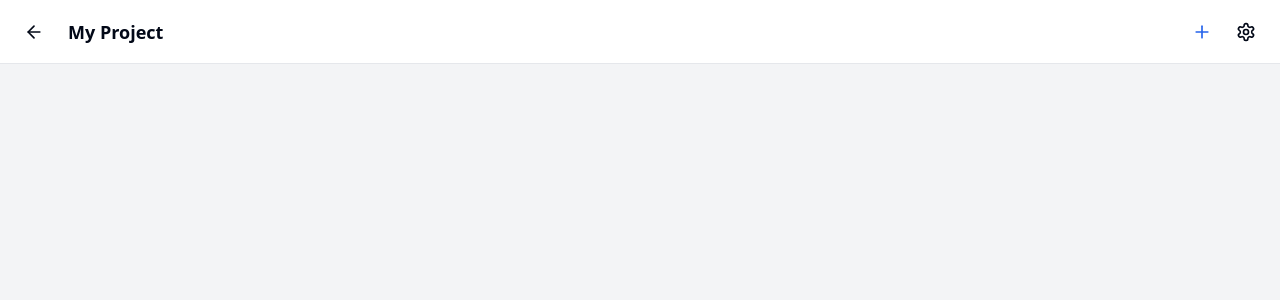
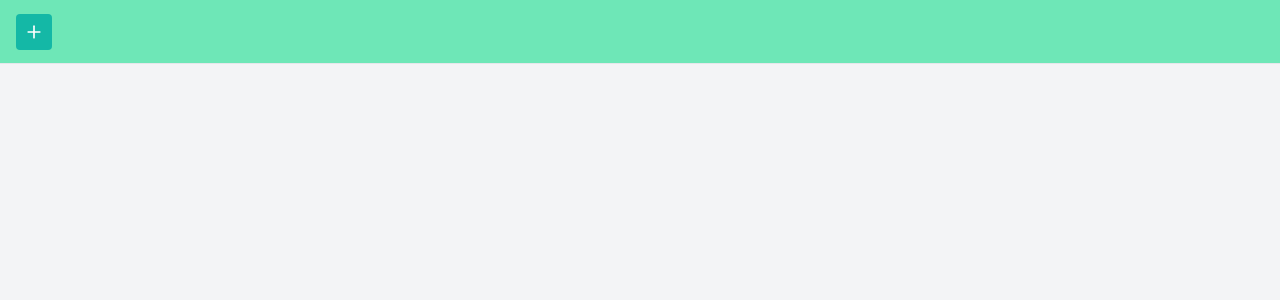
Before and after one commit to eftahtaddesse/simple-component-craft-10, a React (Vite) app: page / in a window 1280 px wide. Shown: the top 300 px of the page. Built offline with nearby package versions, Linux system fonts and the light colour scheme.

Commit message:
Visual edit in Lovable
Edited UI in Lovable

```diff
--- a/src/App.tsx
+++ b/src/App.tsx
@@ -1,4 +1,3 @@
-
 import { TopBar } from "./components/TopBar";
 import { CreateItemPopup } from "./components/CreateItemPopup";
 import { QueryClient, QueryClientProvider } from "@tanstack/react-query";
@@ -6,27 +5,19 @@ import { TooltipProvider } from "@/components/ui/tooltip";
 import { Toaster } from "@/components/ui/toaster";
 import { Toaster as Sonner } from "@/components/ui/sonner";
 import { useState } from "react";
-
 const queryClient = new QueryClient();
-
 const App = () => {
   const [isPopupOpen, setIsPopupOpen] = useState(false);
-
-  return (
-    <QueryClientProvider client={queryClient}>
+  return <QueryClientProvider client={queryClient}>
       <TooltipProvider>
         <div className="flex flex-col h-screen bg-gray-100">
           <TopBar onPlusClick={() => setIsPopupOpen(true)} />
-          <div className="flex-1 p-4">
-            {/* Main content area is now empty */}
-          </div>
+
           <CreateItemPopup open={isPopupOpen} onOpenChange={setIsPopupOpen} />
         </div>
         <Toaster />
         <Sonner />
       </TooltipProvider>
-    </QueryClientProvider>
-  );
+    </QueryClientProvider>;
 };
-
 export default App;
--- a/src/components/TopBar.tsx
+++ b/src/components/TopBar.tsx
@@ -22,24 +22,13 @@ export const TopBar = ({
       setIsEditing(false);
     }
   };
-  return <div className="bg-white h-16 border-b border-gray-200 flex items-center justify-between px-4">
-      <div className="flex items-center">
-        <button className="p-2 rounded-full hover:bg-gray-100">
-          <ArrowLeft size={20} />
-        </button>
-        <div className="ml-4">
-          {isEditing ? <input type="text" value={title} onChange={handleTitleChange} onBlur={handleTitleBlur} onKeyDown={handleKeyDown} className="font-semibold text-lg border-b border-blue-500 focus:outline-none" autoFocus /> : <h1 className="font-semibold text-lg cursor-pointer" onClick={handleTitleClick}>
-              {title}
-            </h1>}
-        </div>
-      </div>
+  return <div className="h-16 border-b border-gray-200 flex items-center justify-between px-4 bg-emerald-300">
+
       <div className="flex items-center gap-2">
-        <button className="p-2 rounded-full hover:bg-gray-100 text-blue-600" onClick={onPlusClick} aria-label="Create new item">
+        <button onClick={onPlusClick} aria-label="Create new item" className="p-2 bg-teal-500 hover:bg-teal-400 text-white rounded">
           <Plus size={20} />
         </button>
-        <button className="p-2 rounded-full hover:bg-gray-100">
-          <Settings size={20} />
-        </button>
+
       </div>
     </div>;
 };
```
